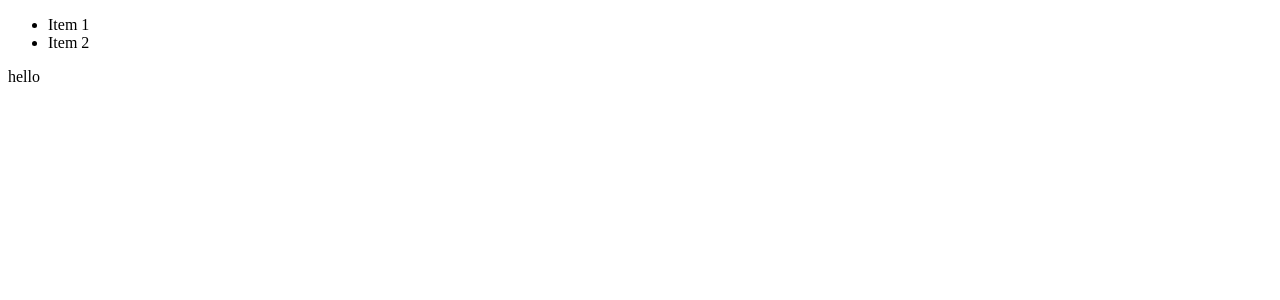
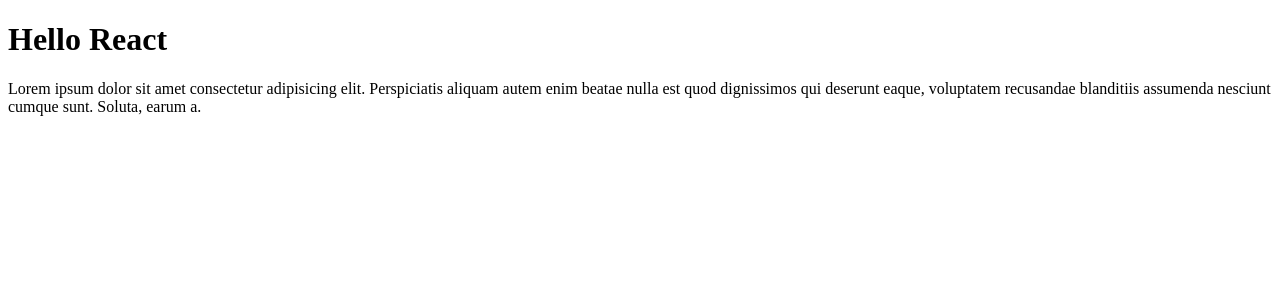
Before and after one commit to Lihobabina/react, a React (Create React App) app: page / in a window 1280 px wide. Shown: the top 300 px of the page. Built offline with nearby package versions, Linux system fonts and the light colour scheme.

Commit message:
add component

```diff
--- a/src/index.tsx
+++ b/src/index.tsx
@@ -7,15 +7,33 @@
 // with jsx
 // const title = <h1 id="title">Yo</h1>
 
-const content = (
-    <div>
-        <ul>
-            <li>Item 1</li>
-            <li>Item 2</li>
-        </ul>
-        <p>hello </p>
-    </div>
-)
+// const content = (
+//     <div>
+//         <ul>
+//             <li>Item 1</li>
+//             <li>Item 2</li>
+//         </ul>
+//         <p>hello </p>
+//     </div>
+// )
+
+function App() {
+    return (
+        <div>
+            <h1>Hello React</h1>
+            <p>
+                Lorem ipsum dolor sit amet consectetur adipisicing elit.
+                Perspiciatis aliquam autem enim beatae nulla est quod
+                dignissimos qui deserunt eaque, voluptatem recusandae blanditiis
+                assumenda nesciunt cumque sunt. Soluta, earum a.
+            </p>
+        </div>
+    )
+}
 
 const root = ReactDOM.createRoot(document.getElementById('root') as HTMLElement)
-root.render(<React.StrictMode>{content}</React.StrictMode>)
+root.render(
+    <React.StrictMode>
+        <App />
+    </React.StrictMode>
+)
```
